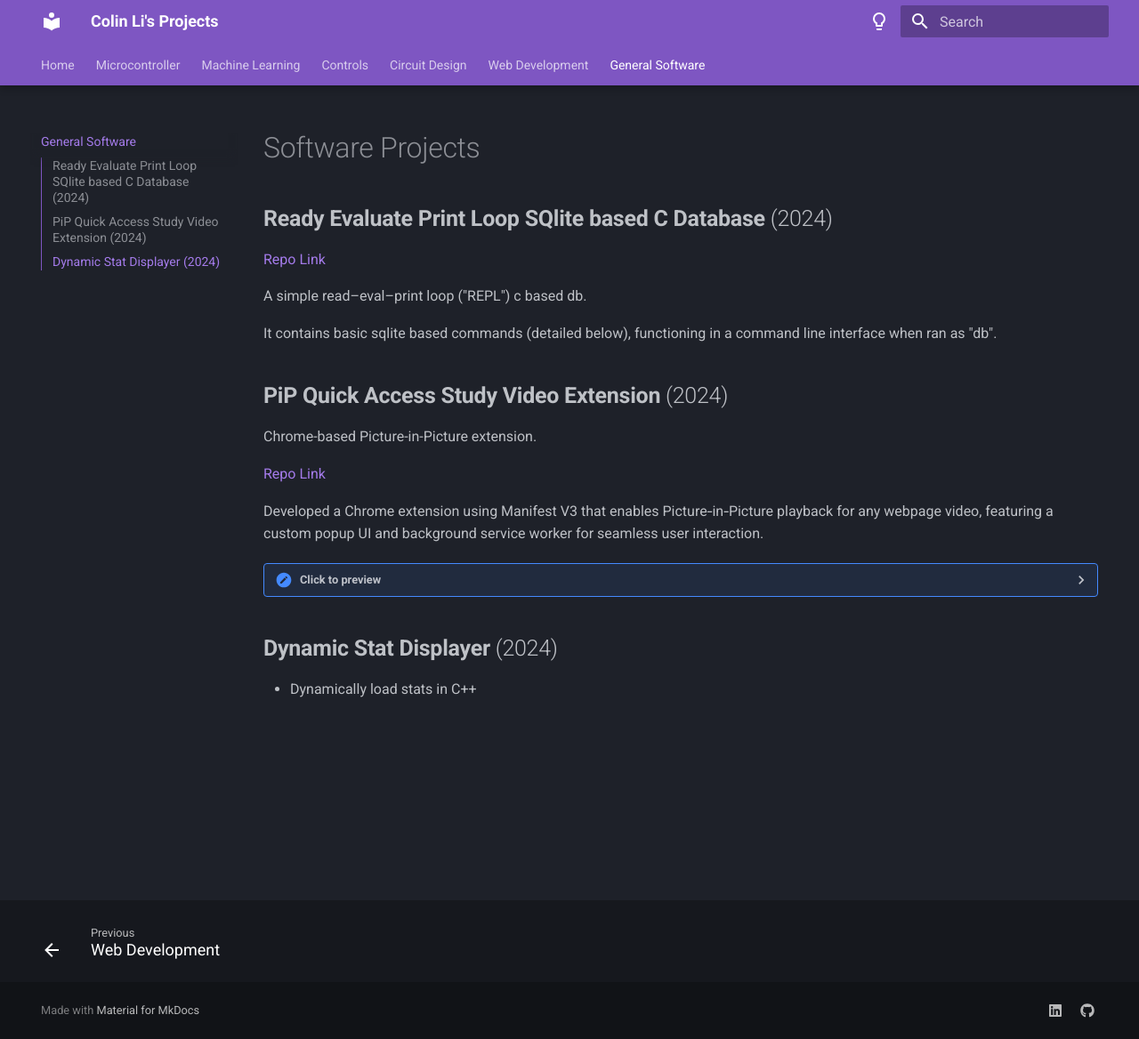
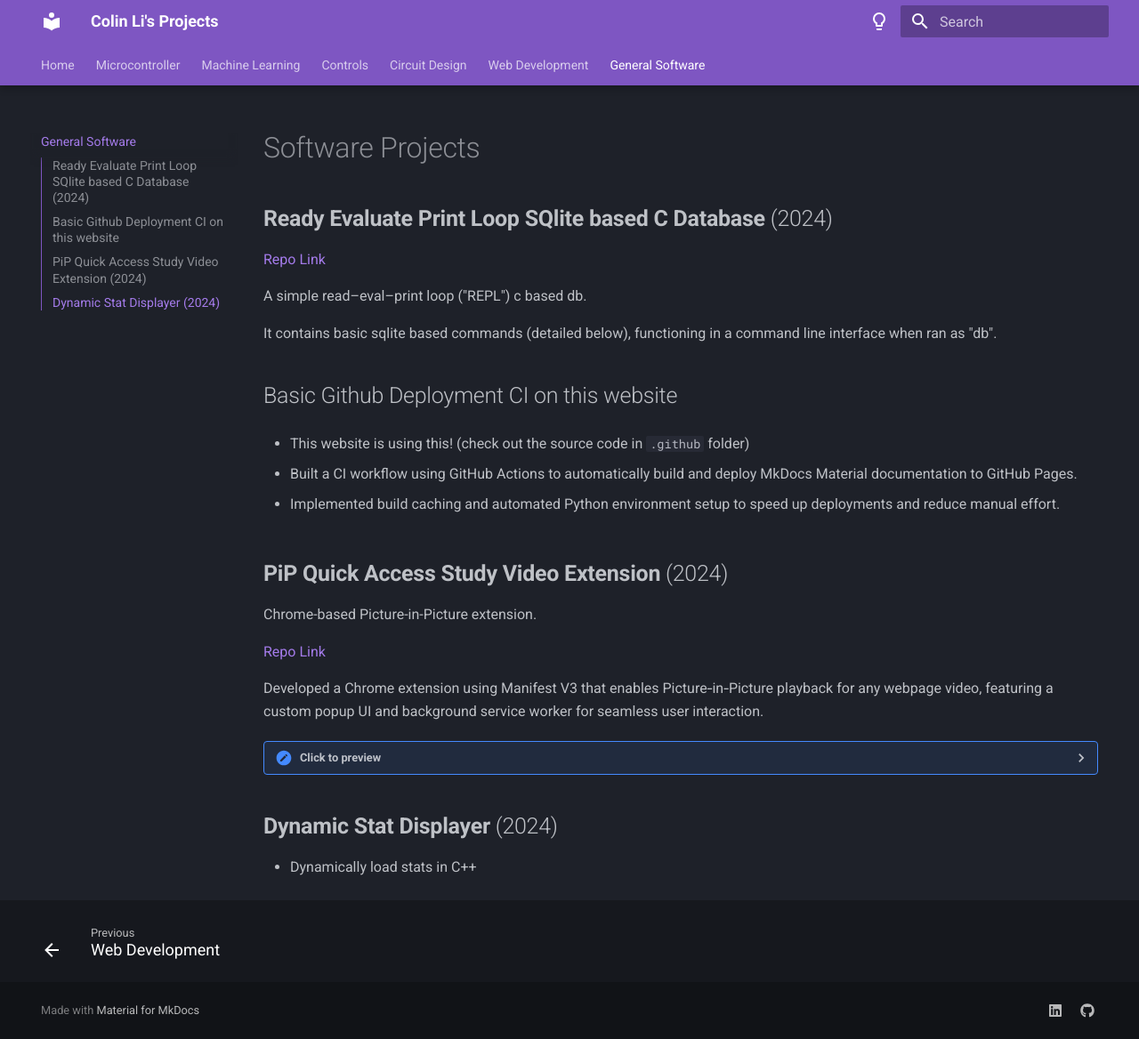
Before and after one commit to colinli02/Projects, an MkDocs documentation site: the page built from docs/GEN_PRO_PROJ.md, in a window 1280 px wide and 1168 px high. Shown: the whole window at 89% size. Built offline with MkDocs 1.6.1 and Material for MkDocs 9.7.7, drawn with Linux system fonts in a browser that asks for light colours.

```diff
--- a/docs/GEN_PRO_PROJ.md
+++ b/docs/GEN_PRO_PROJ.md
@@ -7,6 +7,14 @@
 A simple read–eval–print loop ("REPL") c based db.
 
 It contains basic sqlite based commands (detailed below), functioning in a command line interface when ran as "db".
+
+## Basic Github Deployment CI on this website
+
+- This website is using this! (check out the source code in `.github` folder)
+
+- Built a CI workflow using GitHub Actions to automatically build and deploy MkDocs Material documentation to GitHub Pages.
+
+- Implemented build caching and automated Python environment setup to speed up deployments and reduce manual effort.
 
 ## **PiP Quick Access Study Video Extension** (2024)
 
```
Also changed, not shown: docs/CONTROLS_PROJ.md (+12 -12 lines).
